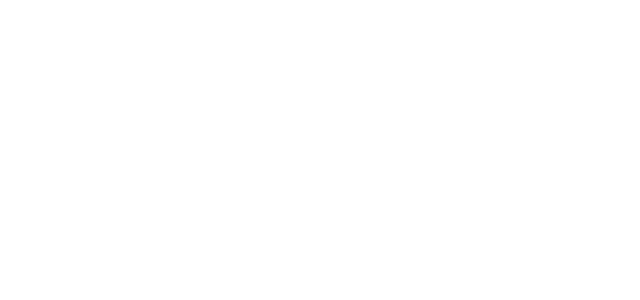
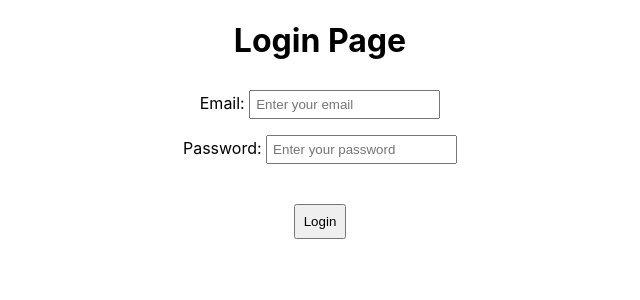
Before and after one commit to Revvrel/project-sctp, a React (Create React App) app: page /login in a window 1280 px wide. Before the commit this address had no page. Shown: the top 300 px of the page, without its empty margins (320-960 px from the left). Built offline with nearby package versions, Linux system fonts and the light colour scheme; the HTML template or start-up script is replaced by a standard one.

Commit message:
Changes to LoginPage

```diff
--- a/src/App.js
+++ b/src/App.js
@@ -2,6 +2,7 @@
 import { useState, useEffect } from "react";
 import React from "react";
 import Register from "./components/Register";
+import LoginPage from "./components/LoginPage";
 // import Parent from "./components/Parent";
 import mockAPI from "./api/mockapi";
 import Table from "./components/Table";
@@ -42,6 +43,7 @@
     <BrowserRouter>
       <Routes>
         <Route path="/" element={<Login />} />
+        <Route path="login" element={<LoginPage />} />
         <Route path="parent/:id" element={<Parent />} />
         <Route path="register" element={<Register handlerAddItem={apiPost} />} />
       </Routes>
@@ -54,7 +56,8 @@
     <div>
       <h1>Login Page</h1>
       <nav>
-        <Link to="/">Login Fail</Link> |{" "}
+        <Link to="/">Home</Link> |{" "}
+        <Link to="login">Login</Link> |{" "}
         <Link to="parent/1">Login Success</Link>|{" "}
         <Link to="register">Create account/Register</Link>
       </nav>
--- a/src/components/Login.js
+++ b/src/components/LoginPage.js
@@ -1,11 +1,15 @@
 import React, { useState } from 'react';
+
+import { useNavigate } from 'react-router-dom';
 //import mockAPI from "../api/mockapi";
 
 
-function Login() {
+function LoginPage() {
   const [email, setEmail] = useState('');
   const [password, setPassword] = useState('');
   const [message, setMessage] = useState('');
+
+  const navigate = useNavigate();
 
   const handleLogin = () => {
 
@@ -18,6 +22,16 @@
         const user = data.find(user => user.loginEmail === email && user.loginPassword === password);
         if (user) {
           setMessage(`Login successful as ${user.loginType}: ${user.parentName}`);
+          if (user.loginType === 'Parent')
+          {
+            // Redirect to Parent Page
+            navigate('/Parent');
+          }
+          else if (user.loginType === 'Teacher')
+          {
+            //Redirect to Teacher Page
+            navigate('/Teacher');
+          }
         } else {
           setMessage('Invalid email or password. Please try again.');
         }
@@ -62,4 +76,4 @@
   );
 }
 
-export default Login;
+export default LoginPage;
```
